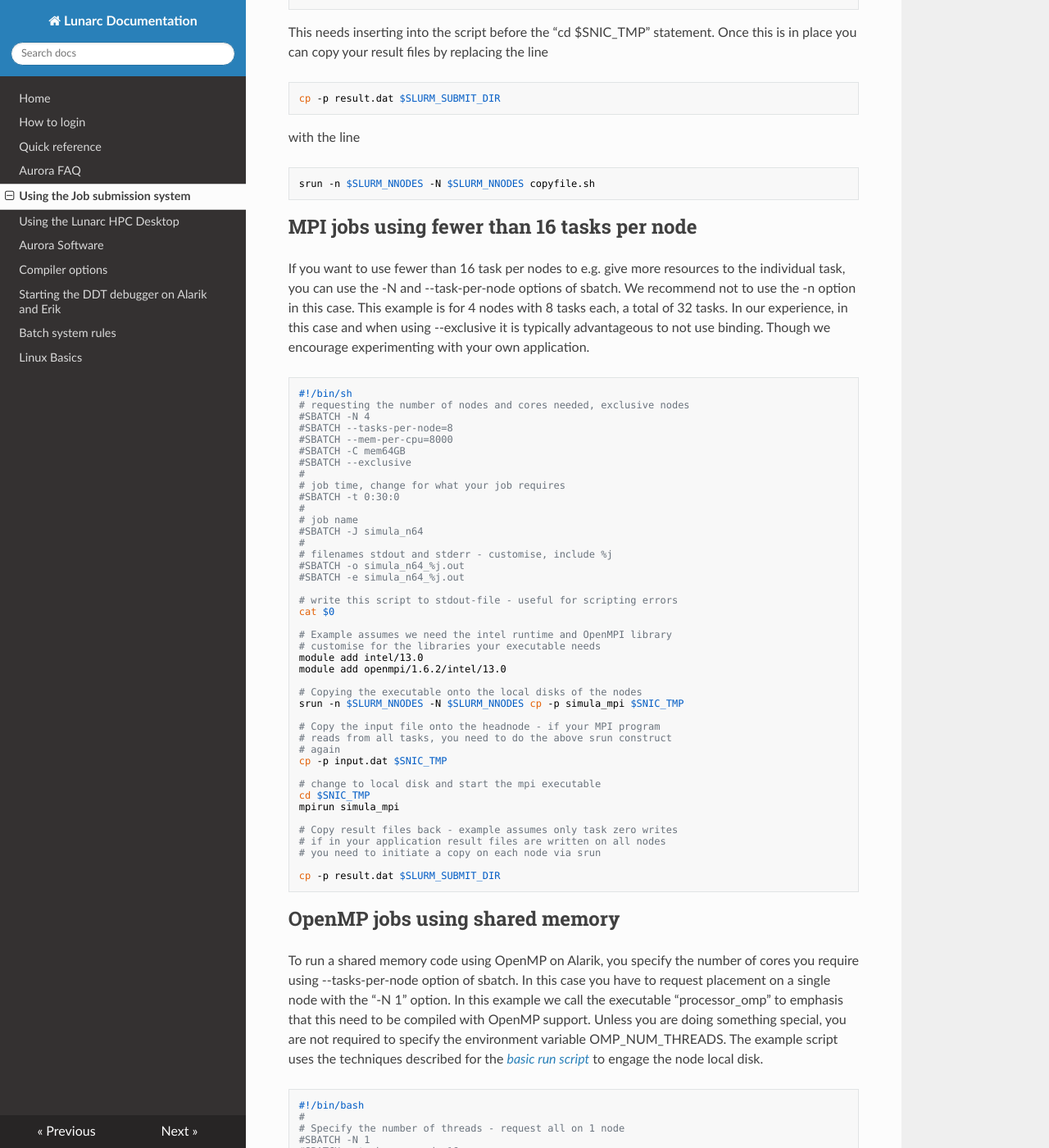
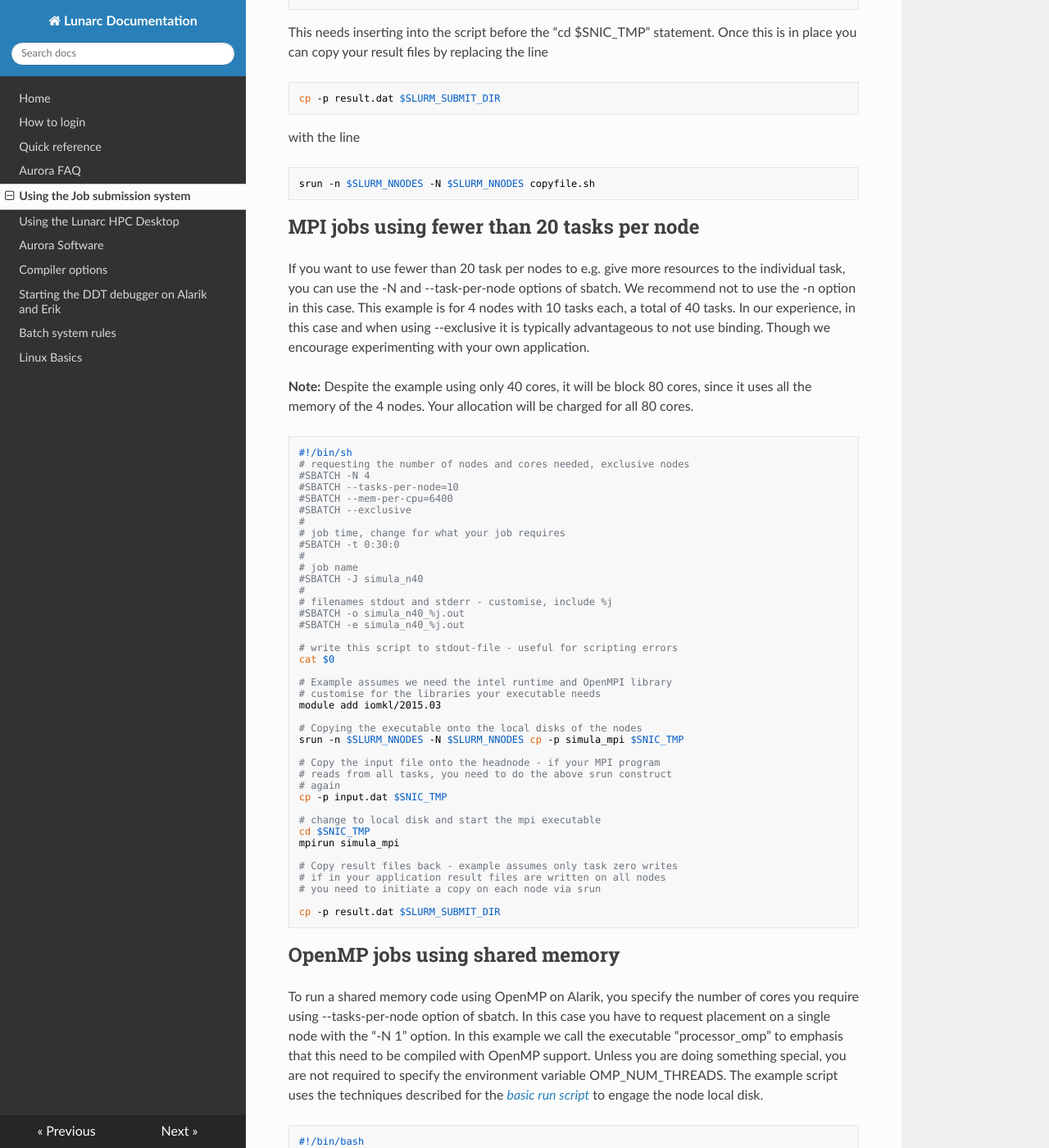
Before and after one commit to lunarc/lunarc_docs, an MkDocs documentation site: the page built from docs/batch_system.md, in a window 1280 px wide and 1400 px high, scrolled down 22191 px. Shown: the whole window at 82% size. Built offline with MkDocs 1.6.1, drawn with Linux system fonts in a browser that asks for light colours; nearby versions of some CDN libraries; old or Windows-style settings are respelled for this version of MkDocs; some of the changed text lies outside the part shown.

Commit message:
Initial version discussing

````diff
--- a/docs/batch_system.md
+++ b/docs/batch_system.md
@@ -1055,7 +1055,7 @@ cat $0
 
 # Example assumes we need the intel runtime and OpenMPI library
 # customise for the libraries your executable needs
-module load iomkl/2015.1
+module load iomkl/2015.03
 
 
 # Copying the executable onto the local disks of the nodes
@@ -1128,42 +1128,44 @@ with the line
 
     srun -n $SLURM_NNODES -N $SLURM_NNODES copyfile.sh
 
-## MPI jobs using fewer than 16 tasks per node
+## MPI jobs using fewer than 20 tasks per node
 
-If you want to use fewer than 16 task per nodes to e.g. give more
+If you want to use fewer than 20 task per nodes to e.g. give more
 resources to the individual task, you can use the -N and --task-per-node
 options of sbatch. We recommend not to use the -n option in this case.
-This example is for 4 nodes with 8 tasks each, a total of 32 tasks. In
+This example is for 4 nodes with 10 tasks each, a total of 40 tasks. In
 our experience, in this case and when using --exclusive it is typically
 advantageous to not use binding. Though we encourage experimenting with
 your own application.
+
+**Note:** Despite the example using only 40 cores, it will be block 80
+  cores, since it uses all the memory of the 4 nodes.   Your
+  allocation will be charged for all 80 cores.
 
 ```bash
 #!/bin/sh
 # requesting the number of nodes and cores needed, exclusive nodes
 #SBATCH -N 4
-#SBATCH --tasks-per-node=8
-#SBATCH --mem-per-cpu=8000
-#SBATCH -C mem64GB
+#SBATCH --tasks-per-node=10
+#SBATCH --mem-per-cpu=6400
 #SBATCH --exclusive
 #
 # job time, change for what your job requires
 #SBATCH -t 0:30:0
 #
 # job name
-#SBATCH -J simula_n64
+#SBATCH -J simula_n40
 #
 # filenames stdout and stderr - customise, include %j
-#SBATCH -o simula_n64_%j.out
-#SBATCH -e simula_n64_%j.out
+#SBATCH -o simula_n40_%j.out
+#SBATCH -e simula_n40_%j.out
 
 # write this script to stdout-file - useful for scripting errors
 cat $0
 
 # Example assumes we need the intel runtime and OpenMPI library
 # customise for the libraries your executable needs
-module add intel/13.0
-module add openmpi/1.6.2/intel/13.0
+module add iomkl/2015.03
 
 # Copying the executable onto the local disks of the nodes
 srun -n $SLURM_NNODES -N $SLURM_NNODES cp -p simula_mpi $SNIC_TMP
````
Also changed, not shown: docs/aurora_faq.md (added, +7 -0 lines).
